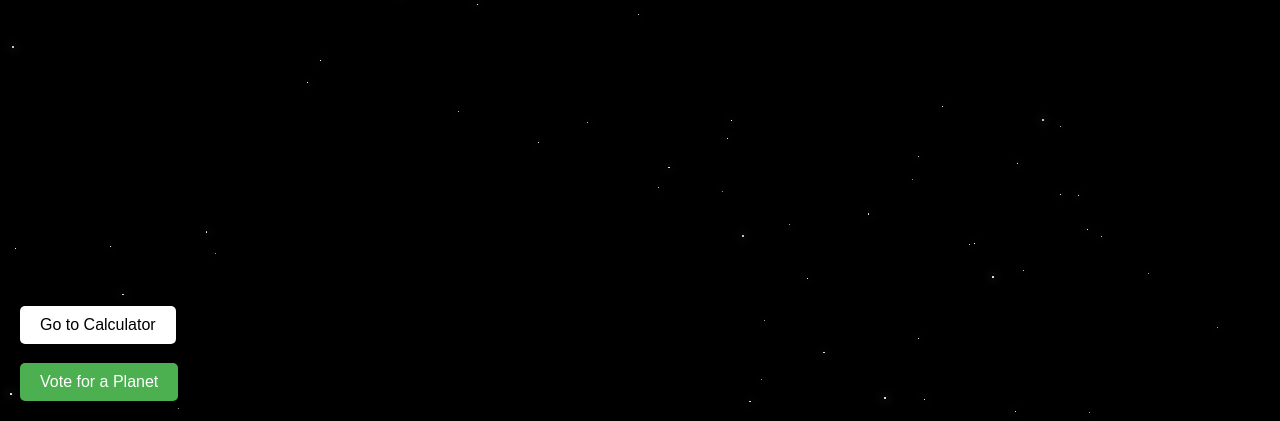
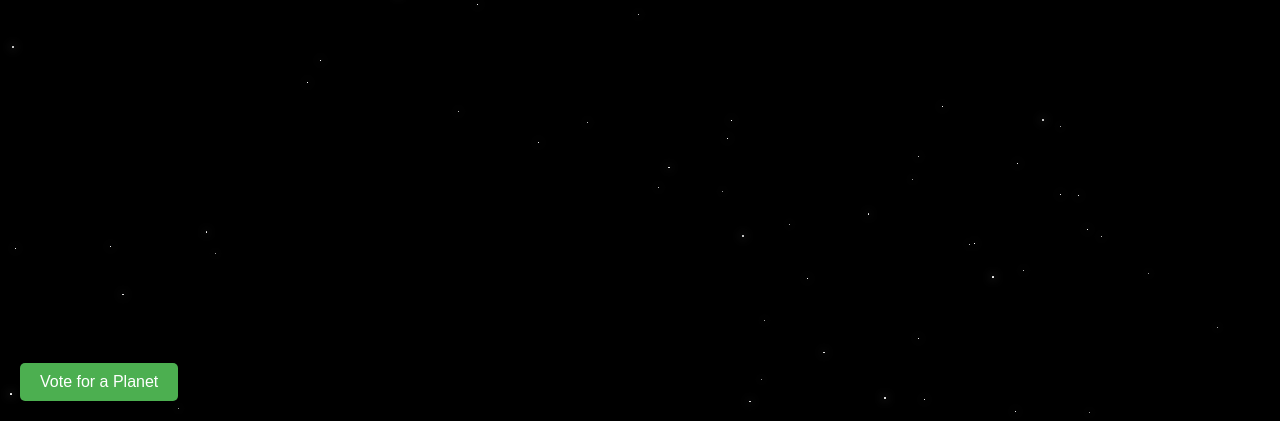
Before and after one commit to OfekGoldstein/Final-Project, a Flask app: template App/templates/planets.html in a window 1280 px wide; the page is wider, and only the part inside the window is pictured. Shown: the part 379-800 px from the top of that part. Run offline with Flask 3, Linux system fonts and the light colour scheme; the template is opened without the code that fills it: most values are stand-ins (such as "Sample title", 1, 10 or a date in 2020).

Commit message:
deleted the calculator

```diff
--- a/App/app.py
+++ b/App/app.py
@@ -9,8 +9,8 @@ from dotenv import load_dotenv
 load_dotenv()
 
 app = Flask(__name__)
-app.secret_key = os.getenv('APP_SECRET_KEY')
-
+#app.secret_key = os.getenv('APP_SECRET_KEY')
+app.secret_key = 'zaza7531'
 # MongoDB connection setup
 #user = os.getenv('USER')
 #password = os.getenv('PASSWORD')
--- a/App/templates/planets.html
+++ b/App/templates/planets.html
@@ -86,22 +86,7 @@
         .logout-button:hover {
             background-color: #d32f2f;
         }
-        .calculator-button {
-            position: absolute;
-            bottom: 77px;
-            left: 20px;
-            background-color: white;
-            color: black;
-            border: none;
-            border-radius: 5px;
-            cursor: pointer;
-            font-size: 16px;
-            padding: 10px 20px;
-            text-decoration: none;
-        }
-        .calculator-button:hover {
-            background-color: #f0f0f0;
-        }
+
     </style>
 </head>
 <body>
@@ -263,8 +248,6 @@
         <!-- Vote button remains at the bottom left -->
         <button class="vote-button" onclick="window.location.href='/vote'">Vote for a Planet</button>
 
-        <!-- Navigation link to calculator -->
-        <a href="{{ url_for('calculator') }}" class="calculator-button">Go to Calculator</a>
     </div>
     <script>
         // JavaScript to dynamically add stars to the background
```
